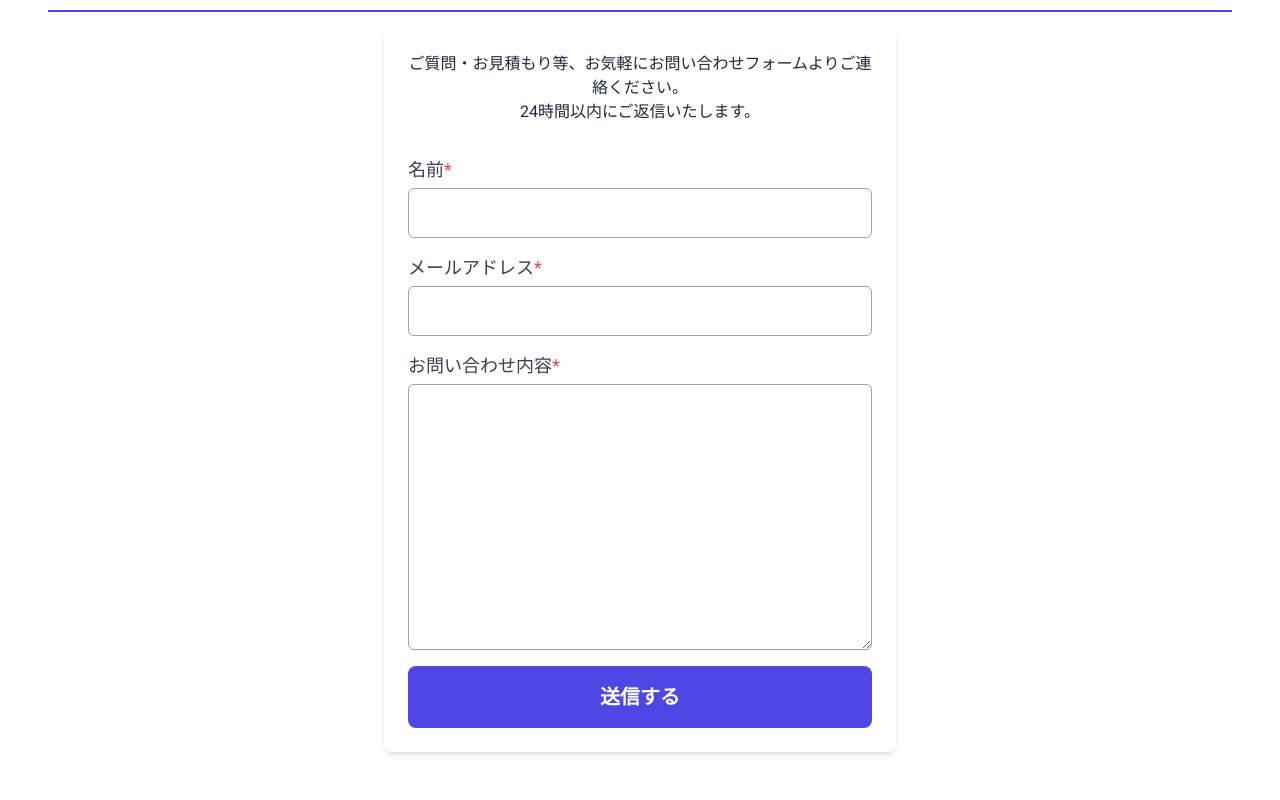
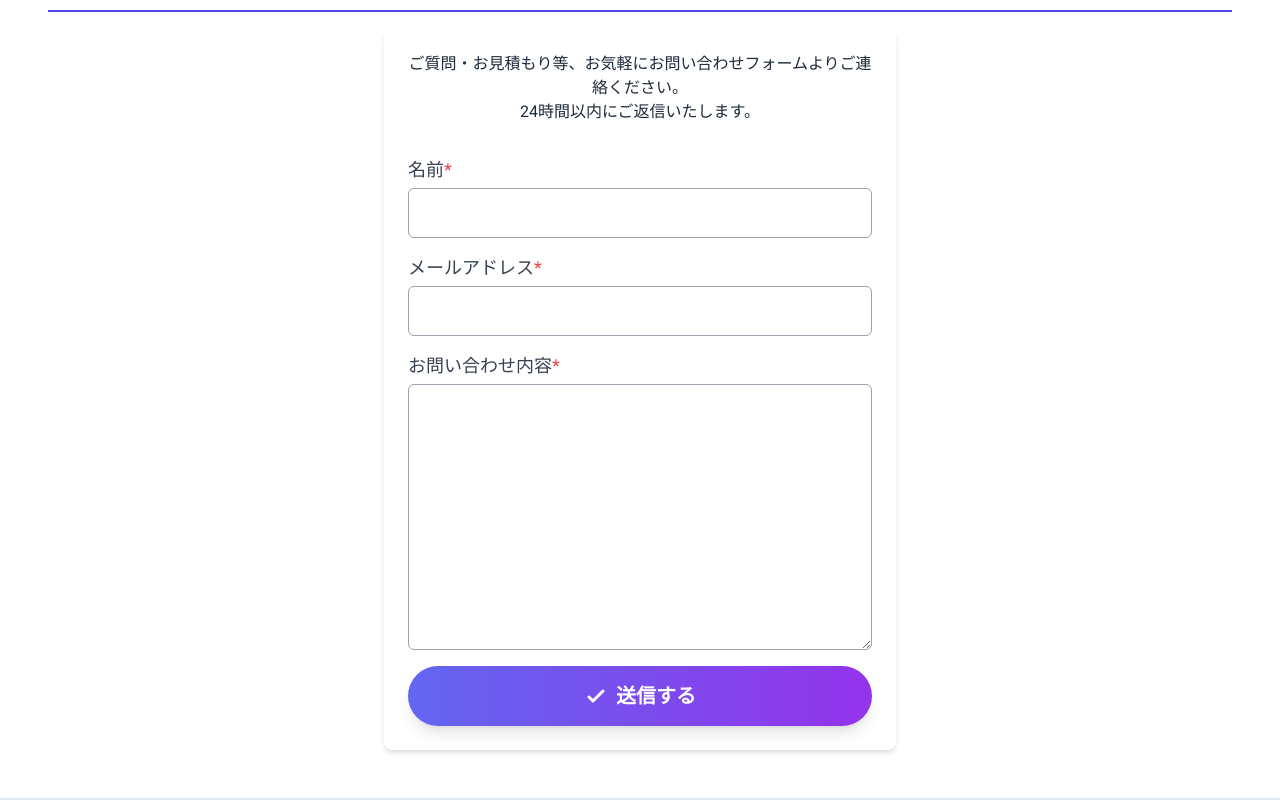
Before and after one commit to Souta-Kobayashi/portfolio-nuxt-ssg, a Nuxt app: page / in a window 1280 px wide. Shown: the part 4073-4873 px from the top of the page. Built offline with nearby package versions, Linux system fonts and the light colour scheme.

Commit message:
デザインの修正

```diff
--- a/package.json
+++ b/package.json
@@ -23,6 +23,8 @@
   "devDependencies": {
     "@nuxt/eslint": "^0.3.10",
     "http-server": "^14.1.1",
-    "sass": "^1.75.0"
+    "sass": "^1.75.0",
+    "typedoc": "^0.26.7",
+    "typedoc-plugin-vue": "^1.2.0"
   }
 }
--- a/src/components/ContactSlot.vue
+++ b/src/components/ContactSlot.vue
@@ -107,10 +107,24 @@ const sendMessage = async () => {
         </div>
         <button
           type="submit"
-          class="block mx-auto w-full mt-14 py-4 text-xl font-bold bg-indigo-600 hover:bg-indigo-700 text-white rounded-lg transition duration-200 leading-normal"
+          class="w-full mx-auto py-4 text-xl font-bold bg-gradient-to-r from-indigo-500 to-purple-600 active:bg-purple-700 text-white rounded-full shadow-lg active:shadow-none transition duration-300 ease-in-out transform active:scale-95 flex items-center justify-center space-x-2"
           :disabled="isLoading"
         >
-          送信する
+          <svg
+            xmlns="http://www.w3.org/2000/svg"
+            class="h-6 w-6"
+            fill="none"
+            viewBox="0 0 24 24"
+            stroke="currentColor"
+          >
+            <path
+              stroke-linecap="round"
+              stroke-linejoin="round"
+              stroke-width="3 "
+              d="M5 13l4 4L19 7"
+            />
+          </svg>
+          <span>送信する</span>
         </button>
       </form>
 
--- a/src/components/FirstView.vue
+++ b/src/components/FirstView.vue
@@ -99,7 +99,7 @@ const scrollToSectionLocal = (id: string) => {
           緻密な設計と論理に基づく<br>プログラムで、貴社の<span class="inline-block">ビジネスに</span><span class="inline-block">貢献します。</span>
         </h2>
         <a
-          class="flex justify-center items-center mx-auto px-5 py-3 w-52 sm:w-80 sm:px-7 sm:py-5 bg-gradient-to-r from-indigo-500 via-purple-500 to-indigo-600 text-white rounded-md transition-transform duration-300 ease-in-out transform hover:scale-105 hover:shadow-2xl hover:brightness-110"
+          class="flex justify-center items-center mx-auto px-5 py-3 w-52 sm:w-80 sm:px-7 sm:py-5 bg-gradient-to-r from-indigo-500 via-purple-500 to-indigo-600 text-white rounded-md transition-transform duration-300 ease-in-out transform hover:scale-105 hover:shadow-2xl hover:brightness-110 active:scale-95"
           href="#contact"
           @click.prevent="scrollToSectionLocal('contact')"
         >
--- a/src/components/WorksSlot.vue
+++ b/src/components/WorksSlot.vue
@@ -1,7 +1,7 @@
 <script setup lang="ts">
 import type { SwiperOptions } from "swiper/types"
 import { register } from "swiper/element/bundle"
-import { Autoplay } from "swiper/modules"
+import { Autoplay, Pagination } from "swiper/modules"
 import type { SwiperContainer } from "swiper/element"
 
 register()
@@ -12,14 +12,16 @@ const init = () => {
 
   const swiperParams: SwiperOptions = {
     slidesPerView: 1,
-    pagination: true,
+    pagination: {
+      dynamicBullets: true,
+    },
     loop: true,
     centeredSlides: true,
     autoplay: {
       delay: 12000,
     },
     speed: 700,
-    modules: [Autoplay],
+    modules: [Autoplay, Pagination],
   }
 
   if (swiperEl) {
--- a/src/composables/useIntersectionObserver.ts
+++ b/src/composables/useIntersectionObserver.ts
@@ -1,3 +1,7 @@
+/**
+ * これは説明文です
+ * @returns returnのことを詳細に記載する
+ */
 export function useIntersectionObserver() {
   let observer: IntersectionObserver
   const isIntersecting = ref(false)
--- a/src/types/index.ts
+++ b/src/types/index.ts
@@ -1,4 +1,6 @@
-// 共通のレスポンスの型
+/**
+ * 共通のレスポンスの型
+ */
 export interface SendMessageResponse {
   success: boolean
   data?: unknown
```
Also changed, not shown: typedoc.json (added, +7 -0 lines), 2 other files (tests, documents, lock files or other folders).
